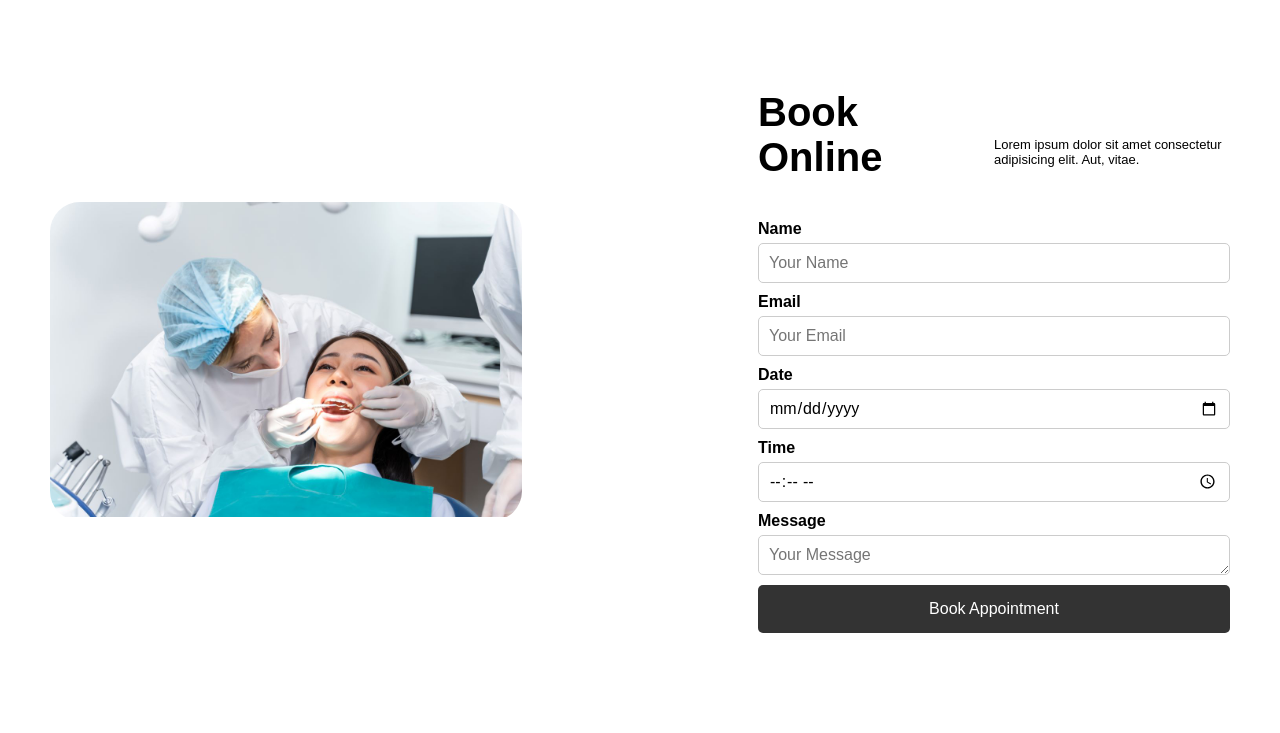
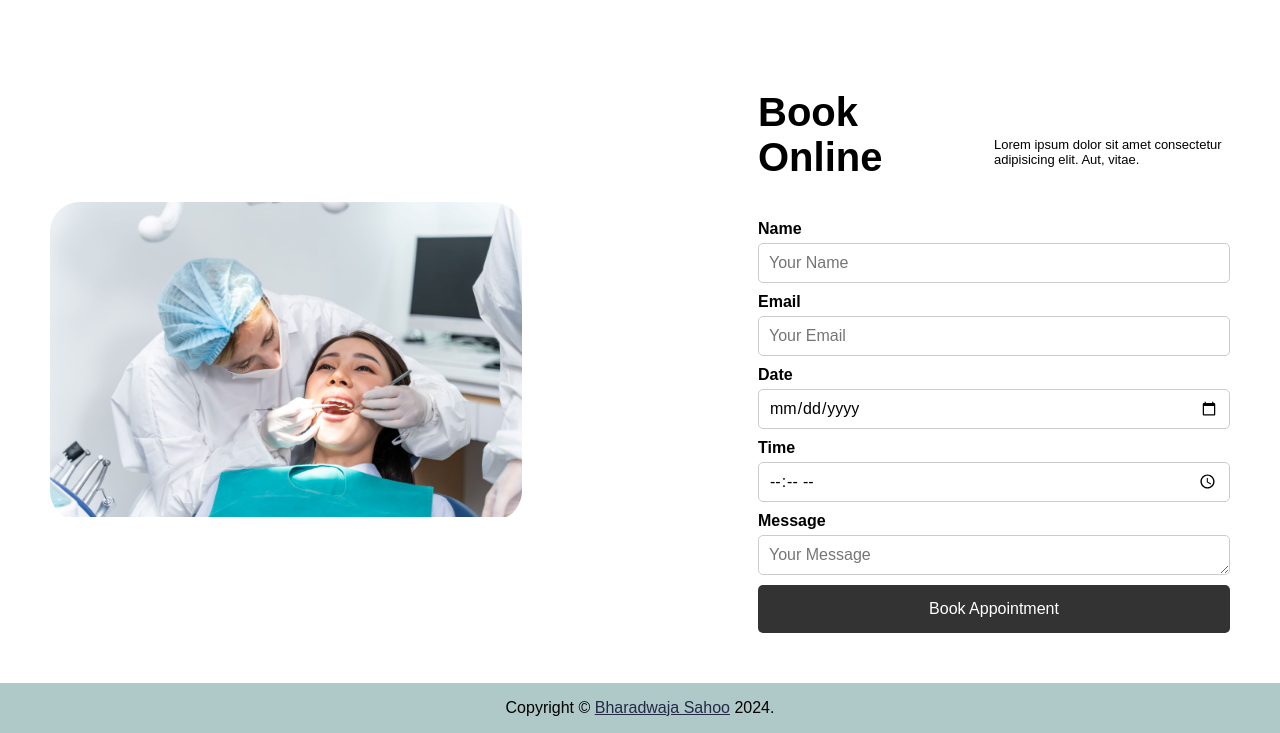
Before and after one commit to Bharadwaja-sahoo/Dental-site, a plain HTML site: page index.html in a window 1280 px wide. Shown: the part 3957-4690 px from the top of the page. Before the commit the page ends 4640 px from the top, so only its background shows below. Drawn offline with nearby package versions, Linux system fonts and the light colour scheme.

Commit message:
copyright

```diff
--- a/index.html
+++ b/index.html
@@ -240,6 +240,9 @@
                 </form>
             </div>
         </div>
+        <footer>
+            <p>Copyright © <span><a href="https://www.instagram.com/rick_u_/">Bharadwaja Sahoo</a></span> 2024.</p>
+        </footer>
         <div id="menudiv"></div>
             <div id="menu-bar">
                 <i class="ri-close-large-line cross" onclick="crossBar()"></i>
--- a/src/style.css
+++ b/src/style.css
@@ -836,3 +836,14 @@ form button:hover {
     color: #fff;
     border: 2px solid #fff;
 }
+footer{
+    width: 100%;
+    height: 50px;
+    display: flex;
+    align-items: center;
+    justify-content: center;
+    background-color: #afc9c8;
+}
+footer span a{
+    color: #232946;
+}
```
